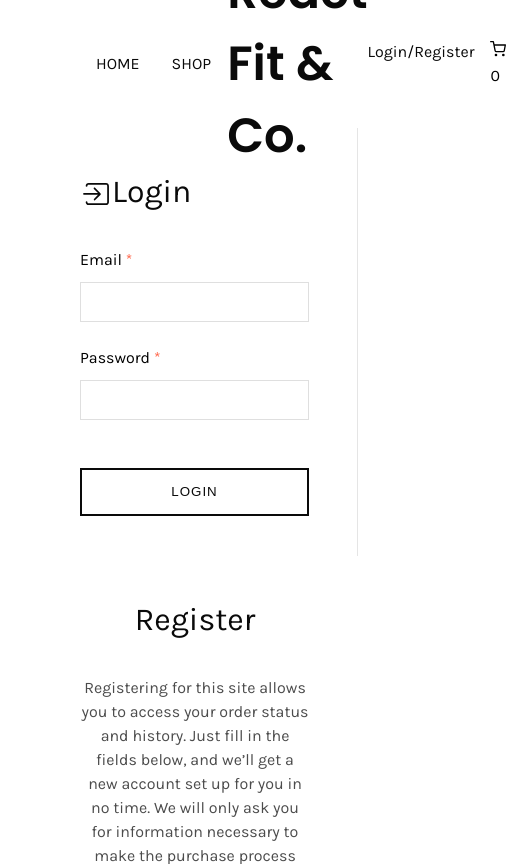
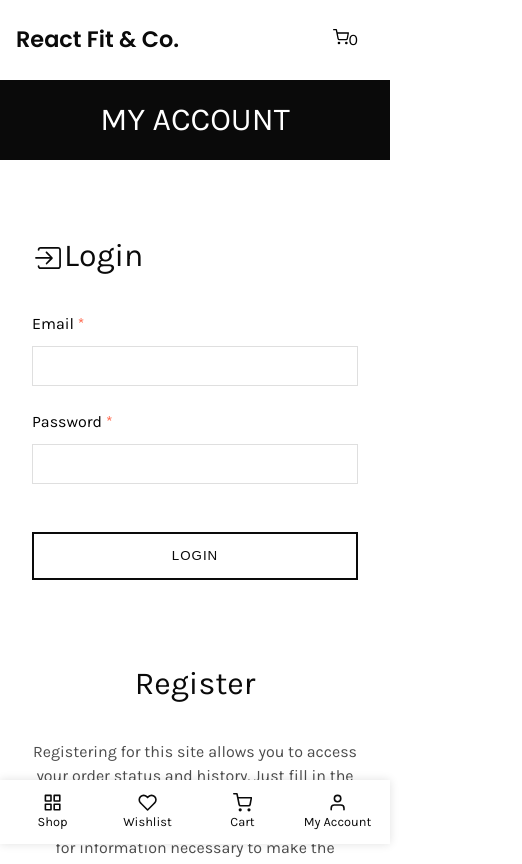
Before and after one commit to yjcyun/react_fit, a React (Create React App) app in the folder client/: page /my-account/login in a window 390 px wide. Shown: the top 864 px of the page, 522 px wide, since content can reach past the window. Built offline with nearby package versions, Linux system fonts and the light colour scheme; no server answers.

Commit message:
Make navbar mobile responsive

```diff
--- a/client/src/App.css
+++ b/client/src/App.css
@@ -31,7 +31,7 @@ a {
   text-decoration: none;
 }
 
-ul {
+ul, li {
   list-style: none;
 }
 
--- a/client/src/App.js
+++ b/client/src/App.js
@@ -5,11 +5,10 @@ import { loadUser } from './redux/action/authAction';
 import { setAuthToken } from './redux/utils/setAuthToken';
 import Login from './components/auth/Login';
 import Register from './components/auth/Register';
-import Alert from './components/layout/Alert';
 import Navbar from './components/layout/Navbar';
 import './App.css';
 
-const App = ({loadUser}) => {
+const App = ({ loadUser }) => {
   if (localStorage.token) {
     setAuthToken(localStorage.token);
   }
@@ -21,13 +20,10 @@ const App = ({loadUser}) => {
   return (
     <BrowserRouter>
       <Navbar />
-      <main className='container'>
-        <Alert />
-        <Switch>
-          <Route exact path='/my-account/login' component={Login} />
-          <Route exact path='/my-account/register' component={Register} />
-        </Switch>
-      </main>
+      <Switch>
+        <Route exact path='/my-account/login' component={Login} />
+        <Route exact path='/my-account/register' component={Register} />
+      </Switch>
     </BrowserRouter>
   );
 }
--- a/client/src/components/auth/LoginRegister.jsx
+++ b/client/src/components/auth/LoginRegister.jsx
@@ -2,10 +2,15 @@ import React from 'react'
 import styled from 'styled-components'
 import { Link } from 'react-router-dom'
 import Button from '../layout/Button'
+import Banner from '../layout/Banner'
+import Alert from '../layout/Alert'
 
 const LoginRegister = ({ children, title, desc }) => {
   return (
-    <LoginRegisterStyled>
+    <>
+      <Banner dark />
+      <Alert />
+      <LoginRegisterStyled className='container'>
         <ActiveColumn>
           {children}
         </ActiveColumn>
@@ -17,27 +22,38 @@ const LoginRegister = ({ children, title, desc }) => {
           </Link>
         </InactiveColumn>
       </LoginRegisterStyled>
+    </>
   )
 }
 
+
+
 const LoginRegisterStyled = styled.section`
   display: grid;
-  grid-template-columns: repeat(auto-fit, minmax(270px, 1fr));
+  grid-template-columns: repeat(auto-fit, minmax(250px, 1fr));
+  margin: 2rem auto 7rem;
   h2 {
     font-weight: 400;
     font-size: 2rem;
     margin-bottom: 2rem;
     text-transform: capitalize;
   }
+  @media (min-width: 768px) {
+    margin: 5rem auto 8rem;
+  }
 `
 
 const ActiveColumn = styled.div`
   display: flex;
   flex-direction: column;
-  padding: 2.5rem 3rem;
-  border-right: 1px solid rgba(0,0,0,0.1);
+  padding: 2.5rem 0;
+
   .icon {
     vertical-align: middle;
+  }
+  @media (min-width: 768px) {
+    border-right: 1px solid rgba(0,0,0,0.1);
+    padding: 2.5rem 3rem;
   }
 `
 
@@ -46,7 +62,10 @@ const InactiveColumn = styled.div`
   align-items: center;
   flex-direction: column;
   text-align: center;
+  padding: 2.5rem 0;
+  @media (min-width: 768px) {
     padding: 2.5rem 3rem;
+  }
 `
 
 export default LoginRegister
--- a/client/src/components/layout/Alert.jsx
+++ b/client/src/components/layout/Alert.jsx
@@ -5,8 +5,8 @@ import styled from 'styled-components'
 
 const Alert = ({ alerts }) => {
   return alerts !== null && alerts.length > 0 && alerts.map(alert => (
-    <AlertStyled key={alert.id}>
-      <strong><IoIosWarning className='icon'/>Error: </strong>{alert.msg}
+    <AlertStyled key={alert.id} className='container'>
+      <strong><IoIosWarning className='icon'/></strong>{alert.msg}
     </AlertStyled>
   ))
 }
@@ -18,7 +18,6 @@ const mapStateToProps = state => ({
 const AlertStyled = styled.div`
   padding: 1rem 1.5rem;
   border: 2px solid var(--light-gold);
-  margin: 0 3rem 2rem;
   color: var(--dark-gold);
 
   strong {
--- /dev/null
+++ b/client/src/components/layout/Banner.jsx
@@ -0,0 +1,30 @@
+import React from 'react'
+import styled from 'styled-components'
+
+const Banner = ({ dark }) => {
+  return (
+    <BannerStyled dark={dark}>
+      <h1>my account</h1>
+    </BannerStyled>
+  )
+}
+
+const BannerStyled = styled.section`
+  background-color: ${props => props.dark ? 'var(--dark-clr)' : '#F9F9F9'};
+  padding: 1rem 2rem;
+
+  h1 {
+    color: var(--light-clr);
+    text-transform: uppercase;
+    font-weight: 400;
+    font-size: 2rem;
+    text-align: center;
+  }
+  @media (min-width: 768px) {
+    h1 {
+      font-size: 2.5rem;
+    }
+  }
+`
+
+export default Banner
--- a/client/src/components/layout/Navbar.jsx
+++ b/client/src/components/layout/Navbar.jsx
@@ -1,14 +1,14 @@
 import React from 'react'
 import { Link } from 'react-router-dom'
 import { connect } from 'react-redux'
-import { FiShoppingCart } from 'react-icons/fi'
+import { FiShoppingCart, FiGrid, FiHeart, FiUser } from 'react-icons/fi'
 import styled from 'styled-components'
 import { logout } from '../../redux/action/authAction'
 
 const Navbar = ({ auth: { isAuthenticated, loading }, logout }) => {
   const authLinks = (
     <>
-      <li className='login-register'><Link to='/my-account'>My Account</Link></li> /
+      <li className='login-register'><Link to='/my-account'>My Account</Link>/</li>
       <li className='login-register' onClick={() => logout()}>Logout</li>
       <li><FiShoppingCart />0</li>
     </>
@@ -16,13 +16,31 @@ const Navbar = ({ auth: { isAuthenticated, loading }, logout }) => {
 
   const guestLinks = (
     <>
-      <li className='login-register'><Link to='/my-account/login'>Login</Link></li>/
+      <li className='login-register'><Link to='/my-account/login'>Login</Link>/</li>
       <li className='login-register'><Link to='/my-account/register'>Register</Link></li>
       <li><FiShoppingCart />0</li>
     </>
   );
 
+  const mobileNav = (
+    <>
+      <li><Link to='/shop' className='mobile-nav-item'>
+        <FiGrid className='icon' /><span>Shop</span></Link>
+      </li>
+      <li><Link to='/' className='mobile-nav-item'>
+        <FiHeart className='icon' /><span>Wishlist</span></Link>
+      </li>
+      <li><Link to='/' className='mobile-nav-item'>
+        <FiShoppingCart className='icon' /><span>Cart</span></Link>
+      </li>
+      <li><Link to='/my-account' className='mobile-nav-item'>
+        <FiUser className='icon' /><span>My Account</span></Link>
+      </li>
+    </>
+  )
+
   return (
+    <>
       <NavbarStyled>
         <NavStyled>
           <li><Link to='/'>Home</Link></li>
@@ -35,11 +53,59 @@ const Navbar = ({ auth: { isAuthenticated, loading }, logout }) => {
           {!loading && isAuthenticated ? authLinks : guestLinks}
         </LogInAndCart>
       </NavbarStyled>
+      <MobileNav>
+        {mobileNav}
+      </MobileNav>
+    </>
   )
 }
 
+const MobileNav = styled.div`
+  display: flex;
+  justify-content: space-between;
+  align-items: center;
+  background-color: var(--light-clr);
+  overflow-x: auto;
+  padding: 5px;
+  position: fixed;
+  right: 0;
+  left: 0;
+  bottom: 0;
+  height: 4rem;
+  box-shadow: 0 0 9px rgba(0,0,0,.12);
+  li {
+    flex: 1 0 20%;
+  }
+  .mobile-nav-item{
+    display: flex;
+    flex-direction: column;
+    justify-content: center;
+    align-items: center;
+    padding: 0 10px;
+  }
+  span {
+    font-size: 0.8rem;
+    display: block;
+    overflow: hidden;
+    text-align: center;
+    text-overflow: ellipsis;
+    white-space: nowrap;
+  }
+  .icon {
+    font-size: 1.2rem;
+  }
+  @media (max-width: 375px) {
+    span{
+      width: 3.5rem;
+    }
+  }
+  @media (min-width: 996px) {
+    display: none;
+  }
+`
+
 const NavbarStyled = styled.nav`
-  height: 8rem;
+  height: 7rem;
   display: flex;
   justify-content: space-between;
   align-items: center;
@@ -48,23 +114,47 @@ const NavbarStyled = styled.nav`
     margin: 0 1rem;
     cursor: pointer;
   }
+  @media (max-width: 996px) {
+    height: 5rem;
+    padding: 0 2rem;
+  }
+  @media (max-width: 576px) {
+    padding: 0 1rem;
+  }
+
 `
 
 const NavStyled = styled.ul`
   display: flex;
   text-transform: uppercase;
+
+  @media (max-width: 996px) {
+    display: none;
+  }
 `
 
 const LogoStyled = styled.div`
   font-family: var(--title-ff);
   font-weight: 700;
   font-size: 3rem;
+  @media (max-width: 768px) {
+    font-size: 2rem;
+  }
+  @media (max-width: 576px) {
+    font-size: 1.4rem;
+  }
+
 `
 
 const LogInAndCart = styled.ul`
     display: flex;
   .login-register {
     margin: 0;
+  }
+ @media (max-width: 768px) {
+    .login-register {
+      display: none;
+    }
   }
 `
 
```
Lines whose indentation alone changed are shown as unchanged.
